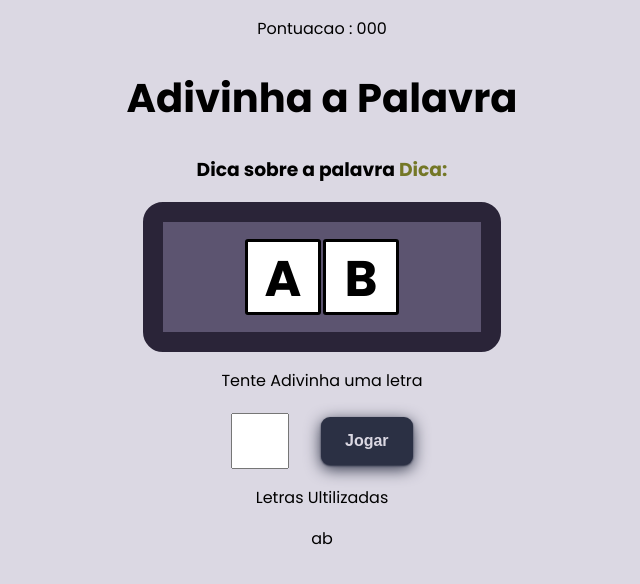
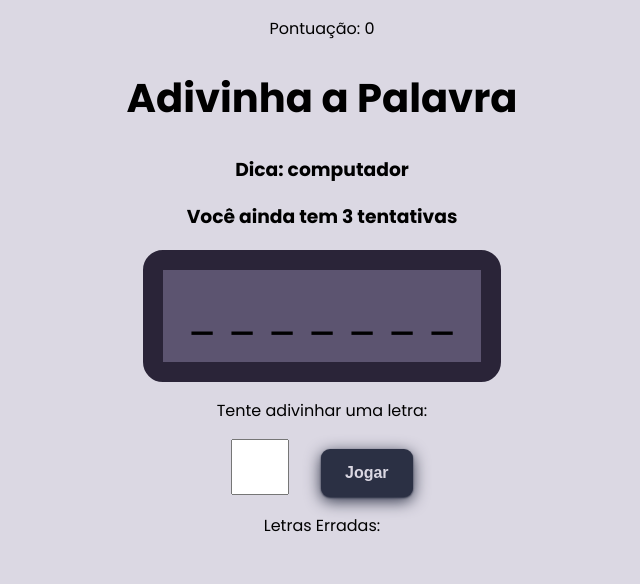
Before and after one commit to TM1lz/ReactProjetos, a React (Vite) app in the folder jogoDaForca/: page / in a window 1280 px wide. Both pictures are taken after a click on the button "Jogar". Shown: the top 584 px of the page, without its empty margins (318-958 px from the left). Built offline with nearby package versions, Linux system fonts and the light colour scheme.

Commit message:
Mudei algumas variaveis

```diff
--- a/jogoDaForca/src/App.jsx
+++ b/jogoDaForca/src/App.jsx
@@ -1,57 +1,84 @@
-//Imports of component
 import GamePlay from "./components/GamePlay";
 import EndGame from "./components/EndGame";
 import StartScreen from "./components/StartScreen";
 import { wordList } from "./data/palavrasword";
-
-//Import css end ReactJS
 import "./App.css";
 import { useState, useEffect, useCallback } from "react";
+
 const stage = [
   { id: 1, name: "start" },
   { id: 2, name: "game" },
   { id: 3, name: "end" },
 ];
+
 function App() {
   const [gameStage, setGameStage] = useState(stage[0].name);
   const [words] = useState(wordList);
   const [pickedWord, setPickedWord] = useState("");
-  const [pickedCategory, setPikedCategory] = useState("");
+  const [pickedCategory, setPickedCategory] = useState("");
   const [letters, setLetters] = useState([]);
+  const [guessedLetters, setGuessedLetters] = useState([]);
+  const [wrongLetters, setWrongLetters] = useState([]);
+  const [guesses, setGuesses] = useState(3);  // Max attempts
+  const [score, setScore] = useState(0);
 
   const pickWordAndCategory = () => {
-    // Obter todas as categorias
     const categories = Object.keys(words);
-
-    // Gerar um índice aleatório para a categoria
     const randomIndex = Math.floor(Math.random() * categories.length);
-
-    // Selecionar uma categoria aleatória
     const category = categories[randomIndex];
-    // Pegar uma palavra aleatória dessa categoria
     const wordList = words[category];
     const randomWord = wordList[Math.floor(Math.random() * wordList.length)];
-    // Exibir a palavra selecionada
-    console.log(randomWord);
-    console.log(category)
-    return {randomWord , category}
+
+    return { randomWord, category };
   };
 
   const startGame = () => {
     setGameStage(stage[1].name);
-    const {randomWord , category} =pickWordAndCategory();
-    console.log(randomWord , category , "StartGame" )
-    let wordLetters = randomWord.split('')
-    wordLetters = wordLetters.map((l)=>l.toLowerCase())
-    console.log(wordLetters)
-//Create an arrey of latters
+    const { randomWord, category } = pickWordAndCategory();
+    setPickedCategory(category);
+    setPickedWord(randomWord);
+    let wordLetters = randomWord.split("").map((l) => l.toLowerCase());
+    setLetters(wordLetters);
   };
+
+  const handleGuess = (letter) => {
+    // Converte para minúscula antes de comparar
+    letter = letter.toLowerCase();
+
+    // Evita múltiplas tentativas da mesma letra
+    if (guessedLetters.includes(letter) || wrongLetters.includes(letter)) {
+      return console.log("teste");
+    }
+
+    // Verificar se a letra está na palavra
+    if (pickedWord.includes(letter)) {
+      setGuessedLetters((prevGuessedLetters) => [...prevGuessedLetters, letter]);
+      setScore(score + 10);
+    } else {
+      if (guesses == 1 ) {
+        setGameStage(stage[2].name);
+      }else{
+        setGuesses(guesses - 1);
+      }}
+
+  };
+
 
   return (
     <div className="App">
       {gameStage === "start" && <StartScreen startGame={startGame} />}
-      {gameStage === "game" && <GamePlay />}
-      {gameStage === "end" && <EndGame />}
+      {gameStage === "game" && (
+        <GamePlay
+          guessedLetters={guessedLetters}
+          letters={letters}
+          wrongLetters={wrongLetters}
+          guesses={guesses}
+          score={score}
+          pickedCategory={pickedCategory}
+          handleGuess={handleGuess}
+        />
+      )}
+      {gameStage === "end" && <EndGame score={score} letters={letters}/>}
     </div>
   );
 }
--- a/jogoDaForca/src/components/EndGame.jsx
+++ b/jogoDaForca/src/components/EndGame.jsx
@@ -1,7 +1,10 @@
 import "./EndGame.css"
 
-export default function EndGame() {
+export default function EndGame({score , letters}) {
   return (
-    <div>EndGame</div>
+    <div>
+      <div></div>
+
+    </div>
   )
 }
--- a/jogoDaForca/src/components/GamePlay.css
+++ b/jogoDaForca/src/components/GamePlay.css
@@ -18,6 +18,7 @@
     justify-content: center;
     background-color: #5C5470 ;
     border-radius: 20px;
+    text-transform: uppercase;
 }
 .letter , .blankSquere{
     font-size: 50px;
@@ -39,7 +40,7 @@
     align-items: center;
     justify-content: center;
 }
-.latterContainer input{
+.inq{
     height: 50px;
     width: 50px;
     font-size: 2em;
--- a/jogoDaForca/src/components/GamePlay.jsx
+++ b/jogoDaForca/src/components/GamePlay.jsx
@@ -1,33 +1,70 @@
-import "./GamePlay.css"
-import './GamePlay.css'
-export default function GamePlay() {
+import React, { useState } from "react";
+import "./GamePlay.css";
+
+export default function GamePlay({
+  wrongLetters,
+  guesses,
+  guessedLetters,
+  score,
+  pickedCategory,
+  letters,
+  handleGuess,
+}) {
+  const [letterInput, setLetterInput] = useState("");
+
+  // Função para processar a tentativa de adivinhar a letra
+  const handleSubmit = (e) => {
+    e.preventDefault();
+
+    // Converte a entrada para minúscula antes de passar para handleGuess
+    const letter = letterInput.toLowerCase();
+    if (letter) {
+      handleGuess(letter);
+    }
+    setLetterInput(""); // Limpa o input após a tentativa
+ console.log(displayWord)
+  };
+
+  // Renderiza a palavra com letras adivinhadas e espaços para as não adivinhadas
+  const displayWord = letters
+    .map((letter, index) =>
+      guessedLetters.includes(letter) ? letter : "_"
+    )
+    .join(" ");
+
   return (
     <div className="game">
       <p className="points">
-        <span>Pontuacao : 000</span>
+        <span>Pontuação: {score}</span>
       </p>
       <h1>Adivinha a Palavra</h1>
       <h3 className="tip">
-        Dica sobre a palavra
-        <span> Dica:</span>
+        Dica: {pickedCategory}
+        <p>Você ainda tem {guesses} tentativas</p>
       </h3>
+
       <div className="wordContainer">
-        <span className="letter">A</span>
-        <span className="blankSquere">B</span>
+        <span>{displayWord}</span>
       </div>
-      <div className="latterContainer">
-        <p>Tente Adivinha uma letra</p>
-        <form >
-          <input type="text" name="letter" maxLength = "1" required/>
-          <button onClick={()=>console.log("Teste")}>Jogar</button>
 
+      <div className="letterContainer">
+        <p>Tente adivinhar uma letra:</p>
+        <form onSubmit={handleSubmit}>
+          <input className="inq"
+            type="text"
+            value={letterInput}
+            onChange={(e) => setLetterInput(e.target.value)}
+            maxLength="1"
+            required
+          />
+          <button type="submit">Jogar</button>
         </form>
       </div>
+
       <div className="wrongLettersContainer">
-        <p>Letras Ultilizadas</p>
-        <span>a</span>
-        <span>b</span>
+        <p>Letras Erradas:</p>
+        <span>{wrongLetters.join(", ")}</span>
       </div>
     </div>
-  )
+  );
 }
--- a/jogoDaForca/src/data/palavrasword.js
+++ b/jogoDaForca/src/data/palavrasword.js
@@ -18,6 +18,6 @@ export const wordList = {
     ],
     trabalhos: [
         "Advogado", "Médico", "Professor", "Engenheiro", "Arquiteto", "Dentista", "Cabeleireiro", "Motorista",
-        "Cozinheiro", "Designer", "Programador", "Empresário", "Professor", "Mecânico", "Padeiro", "Vendedor", "Enfermeiro"
+        "Cozinheiro", "Designer", "Programador", "Empresário", "Mecânico", "Padeiro", "Vendedor", "Enfermeiro"
     ]
 };
```
